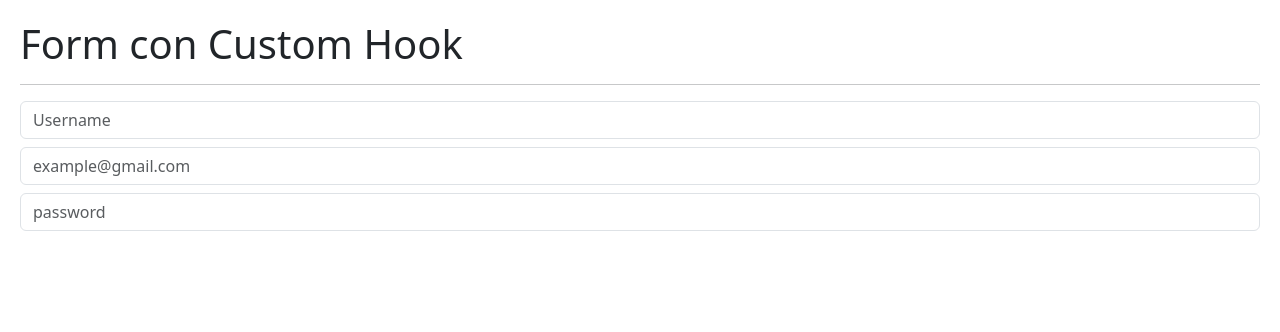
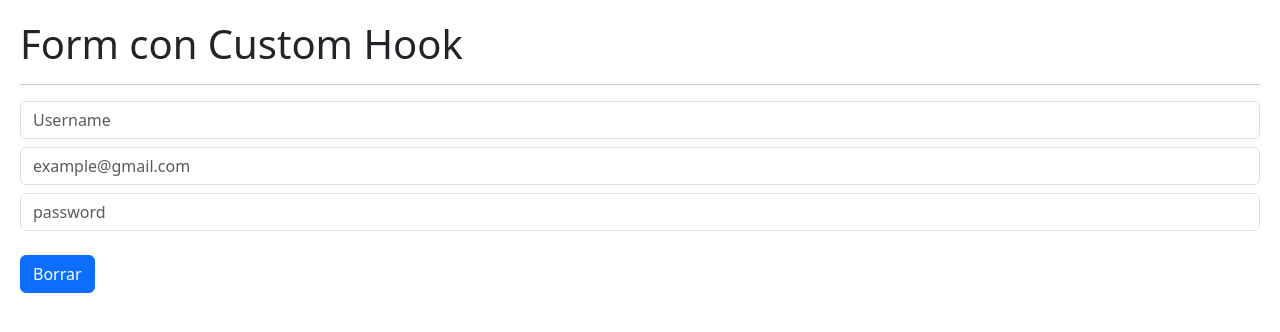
Before and after one commit to Marenco81/Hook-App, a React (Vite) app: page / in a window 1280 px wide. Shown: the top 332 px of the page. Built offline with nearby package versions, Linux system fonts and the light colour scheme.

Commit message:
Implementando fucionalidad de reset

```diff
--- a/src/02-useEffect/FormWithCustomHook.jsx
+++ b/src/02-useEffect/FormWithCustomHook.jsx
@@ -5,7 +5,7 @@
 export const FormWithCustomHook = () => {
 
 
-    const {formState, onInputChange, username, email, password} = useForm({
+    const {formState, onInputChange, onResetForm ,username, email, password} = useForm({
         username: '',
         email: '',
         password: ''
@@ -45,6 +45,8 @@
             onChange={onInputChange}
         />
 
+        <button onClick={onResetForm} className="btn btn-primary mt-4">Borrar</button>
+
 
     </>
 
--- a/src/hooks/useForm.js
+++ b/src/hooks/useForm.js
@@ -13,11 +13,16 @@
         });
     }
 
+    const onResetForm = () => {
+        setFormState(initialForm)
+    }
+
 
     return {
         ...formState,
         formState,
         onInputChange,
+        onResetForm,
     }
 
 }
```
